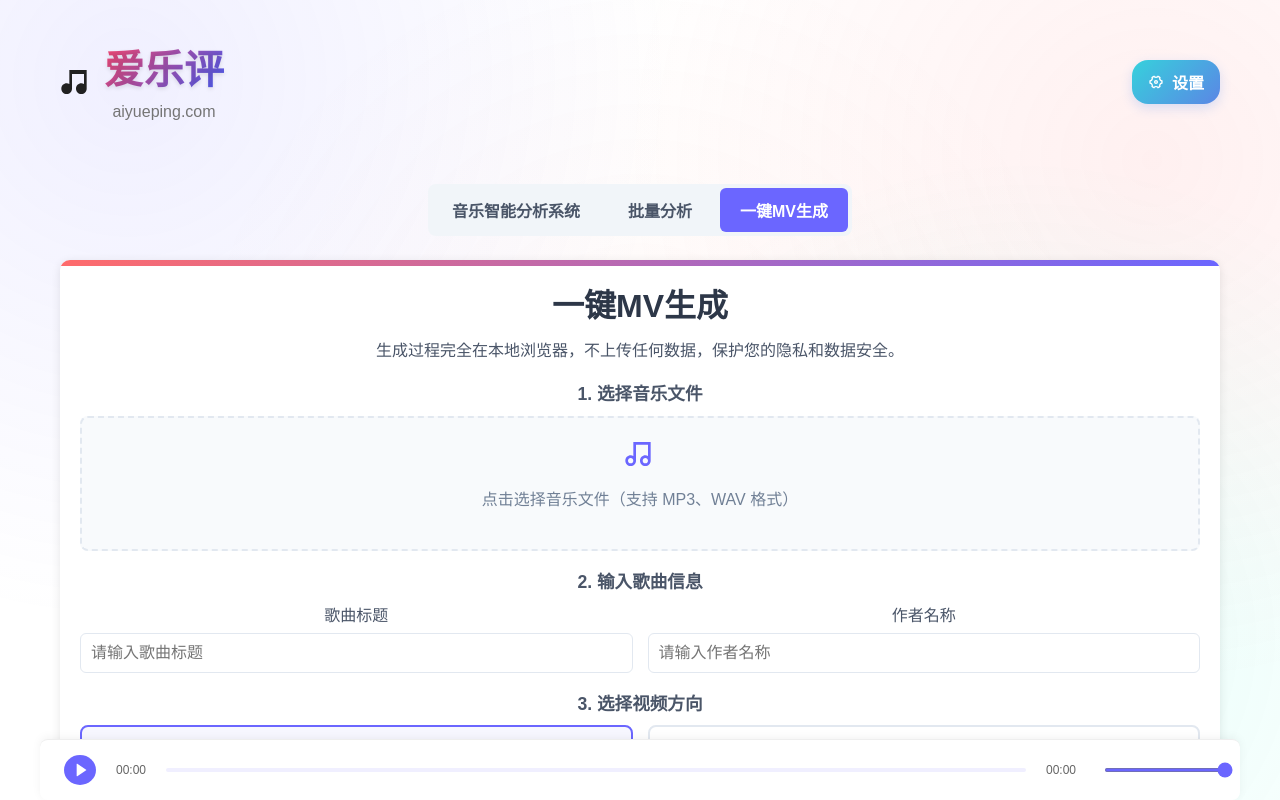
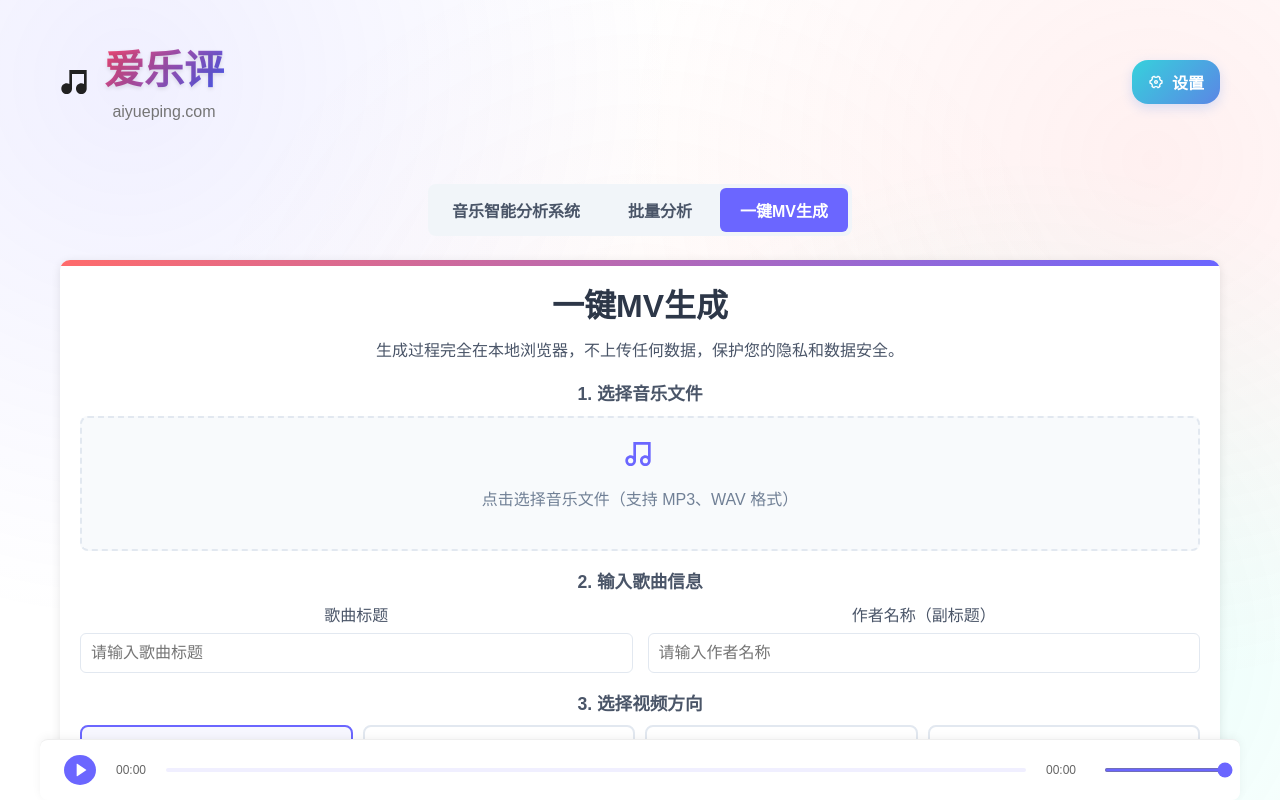
Before and after one commit to alex2wong/how-is-your-song, a React (Vite) app: page / in a window 1280 px wide. Both pictures are taken after a click on the button "一键MV生成". Shown: the top 800 px of the page. Built offline with nearby package versions, Linux system fonts and the light colour scheme; no server answers.

Commit message:
Add 4:3 and square video orientation options with UI adjustments

```diff
--- a/src/components/MVGenerationSection.jsx
+++ b/src/components/MVGenerationSection.jsx
@@ -294,6 +294,14 @@ const MVGenerationSection = () => {
       canvas.width = 1280;
       canvas.height = 720;
       console.log('设置Canvas尺寸为横版:', canvas.width, 'x', canvas.height);
+    } else if (videoOrientation === 'landscape43') {
+      canvas.width = 1280;
+      canvas.height = 960;
+      console.log('设置Canvas尺寸为4:3横版:', canvas.width, 'x', canvas.height);
+    } else if (videoOrientation === 'square') {
+      canvas.width = 1080;
+      canvas.height = 1080;
+      console.log('设置Canvas尺寸为正方形:', canvas.width, 'x', canvas.height);
     } else {
       canvas.width = 720;
       canvas.height = 1280;
@@ -530,6 +538,12 @@ const MVGenerationSection = () => {
       if (videoOrientation === 'landscape') {
         canvasRef.current.width = 1280;
         canvasRef.current.height = 720;
+      } else if (videoOrientation === 'landscape43') {
+        canvasRef.current.width = 1280;
+        canvasRef.current.height = 960;
+      } else if (videoOrientation === 'square') {
+        canvasRef.current.width = 1080;
+        canvasRef.current.height = 1080;
       } else {
         canvasRef.current.width = 720;
         canvasRef.current.height = 1280;
@@ -681,7 +695,7 @@ const MVGenerationSection = () => {
                 />
               </div>
               <div style={{ flex: '1 1 200px' }}>
-                <label style={{ display: 'block', marginBottom: '5px', color: '#4A5568' }}>作者名称</label>
+                <label style={{ display: 'block', marginBottom: '5px', color: '#4A5568' }}>作者名称（副标题）</label>
                 <input
                   type="text"
                   value={authorName}
@@ -702,12 +716,12 @@ const MVGenerationSection = () => {
           {/* 步骤3：选择视频方向 */}
           <div style={{ marginBottom: '20px' }}>
             <h3 style={{ marginBottom: '10px', fontSize: '1.1rem', color: '#4A5568' }}>3. 选择视频方向</h3>
-            <div style={{ display: 'flex', gap: '15px' }}>
+            <div style={{ display: 'flex', gap: '10px', justifyContent: 'space-between' }}>
               <div
                 onClick={() => setVideoOrientation('landscape')}
                 style={{
-                  flex: 1,
-                  padding: '15px',
+                  flex: '1',
+                  padding: '12px 8px',
                   border: `2px solid ${videoOrientation === 'landscape' ? '#6B66FF' : '#e2e8f0'}`,
                   borderRadius: '8px',
                   textAlign: 'center',
@@ -716,24 +730,25 @@ const MVGenerationSection = () => {
                 }}
               >
                 <div style={{
-                  width: '100%',
-                  height: '60px',
+                  width: '72px',
+                  height: '40px',
                   backgroundColor: '#e2e8f0',
                   borderRadius: '4px',
-                  marginBottom: '10px',
+                  marginBottom: '8px',
+                  margin: '0 auto',
                   display: 'flex',
                   alignItems: 'center',
                   justifyContent: 'center',
                   color: '#718096',
                   fontSize: '0.8rem'
                 }}>16:9</div>
-                <div style={{ fontWeight: videoOrientation === 'landscape' ? 'bold' : 'normal' }}>横版视频</div>
+                <div style={{ fontWeight: videoOrientation === 'landscape' ? 'bold' : 'normal', fontSize: '0.9rem' }}>横版视频</div>
               </div>
               <div
                 onClick={() => setVideoOrientation('portrait')}
                 style={{
-                  flex: 1,
-                  padding: '15px',
+                  flex: '1',
+                  padding: '12px 8px',
                   border: `2px solid ${videoOrientation === 'portrait' ? '#6B66FF' : '#e2e8f0'}`,
                   borderRadius: '8px',
                   textAlign: 'center',
@@ -742,11 +757,11 @@ const MVGenerationSection = () => {
                 }}
               >
                 <div style={{
-                  width: '60px',
-                  height: '100px',
+                  width: '40px',
+                  height: '60px',
                   backgroundColor: '#e2e8f0',
                   borderRadius: '4px',
-                  marginBottom: '10px',
+                  marginBottom: '8px',
                   margin: '0 auto',
                   display: 'flex',
                   alignItems: 'center',
@@ -754,8 +769,63 @@ const MVGenerationSection = () => {
                   color: '#718096',
                   fontSize: '0.8rem'
                 }}>9:16</div>
-                <div style={{ fontWeight: videoOrientation === 'portrait' ? 'bold' : 'normal' }}>竖版视频</div>
+                <div style={{ fontWeight: videoOrientation === 'portrait' ? 'bold' : 'normal', fontSize: '0.9rem' }}>竖版</div>
               </div>
+              <div
+                onClick={() => setVideoOrientation('landscape43')}
+                style={{
+                  flex: '1',
+                  padding: '12px 8px',
+                  border: `2px solid ${videoOrientation === 'landscape43' ? '#6B66FF' : '#e2e8f0'}`,
+                  borderRadius: '8px',
+                  textAlign: 'center',
+                  cursor: 'pointer',
+                  backgroundColor: videoOrientation === 'landscape43' ? 'rgba(107, 102, 255, 0.05)' : 'white'
+                }}
+              >
+                <div style={{
+                  width: '54px',
+                  height: '40px',
+                  backgroundColor: '#e2e8f0',
+                  borderRadius: '4px',
+                  marginBottom: '8px',
+                  margin: '0 auto',
+                  display: 'flex',
+                  alignItems: 'center',
+                  justifyContent: 'center',
+                  color: '#718096',
+                  fontSize: '0.8rem'
+                }}>4:3</div>
+                <div style={{ fontWeight: videoOrientation === 'landscape43' ? 'bold' : 'normal', fontSize: '0.9rem' }}>4:3 横版</div>
+              </div>
+              <div
+                onClick={() => setVideoOrientation('square')}
+                style={{
+                  flex: '1',
+                  padding: '12px 8px',
+                  border: `2px solid ${videoOrientation === 'square' ? '#6B66FF' : '#e2e8f0'}`,
+                  borderRadius: '8px',
+                  textAlign: 'center',
+                  cursor: 'pointer',
+                  backgroundColor: videoOrientation === 'square' ? 'rgba(107, 102, 255, 0.05)' : 'white'
+                }}
+              >
+                <div style={{
+                  width: '40px',
+                  height: '40px',
+                  backgroundColor: '#e2e8f0',
+                  borderRadius: '4px',
+                  marginBottom: '8px',
+                  margin: '0 auto',
+                  display: 'flex',
+                  alignItems: 'center',
+                  justifyContent: 'center',
+                  color: '#718096',
+                  fontSize: '0.8rem'
+                }}>1:1</div>
+                <div style={{ fontWeight: videoOrientation === 'square' ? 'bold' : 'normal', fontSize: '0.9rem' }}>正方形</div>
+              </div>
+
             </div>
           </div>
 
@@ -871,7 +941,7 @@ const MVGenerationSection = () => {
             borderRadius: '8px',
             overflow: 'hidden',
             backgroundColor: '#000',
-            aspectRatio: videoOrientation === 'landscape' ? '16/9' : '9/16',
+            aspectRatio: videoOrientation === 'landscape' ? '16/9' : videoOrientation === 'landscape43' ? '4/3' : videoOrientation === 'square' ? '1/1' : '9/16',
             maxHeight: '300px',
             margin: '0 auto 20px auto',
             display: generating ? 'flex' : 'none',
@@ -937,7 +1007,7 @@ const MVGenerationSection = () => {
                   width: '100%',
                   borderRadius: '8px',
                   backgroundColor: '#000',
-                  aspectRatio: videoOrientation === 'landscape' ? '16/9' : '9/16',
+                  aspectRatio: videoOrientation === 'landscape' ? '16/9' : videoOrientation === 'landscape43' ? '4/3' : videoOrientation === 'square' ? '1/1' : '9/16',
                   maxHeight: '500px',
                   margin: '0 auto',
                   display: 'block'
@@ -958,7 +1028,7 @@ const MVGenerationSection = () => {
                 <div>
                   <div style={{ fontWeight: 'bold' }}>{generatedMV.name}</div>
                   <div style={{ fontSize: '0.8rem', color: '#718096' }}>
-                    {videoOrientation === 'landscape' ? '横版 16:9' : '竖版 9:16'} • {songTitle} • {authorName}
+                    {videoOrientation === 'landscape' ? '横版 16:9' : videoOrientation === 'landscape43' ? '4:3 横版' : videoOrientation === 'square' ? '正方形' : '竖版 9:16'} • {songTitle} • {authorName}
                   </div>
                 </div>
                 <a
```
